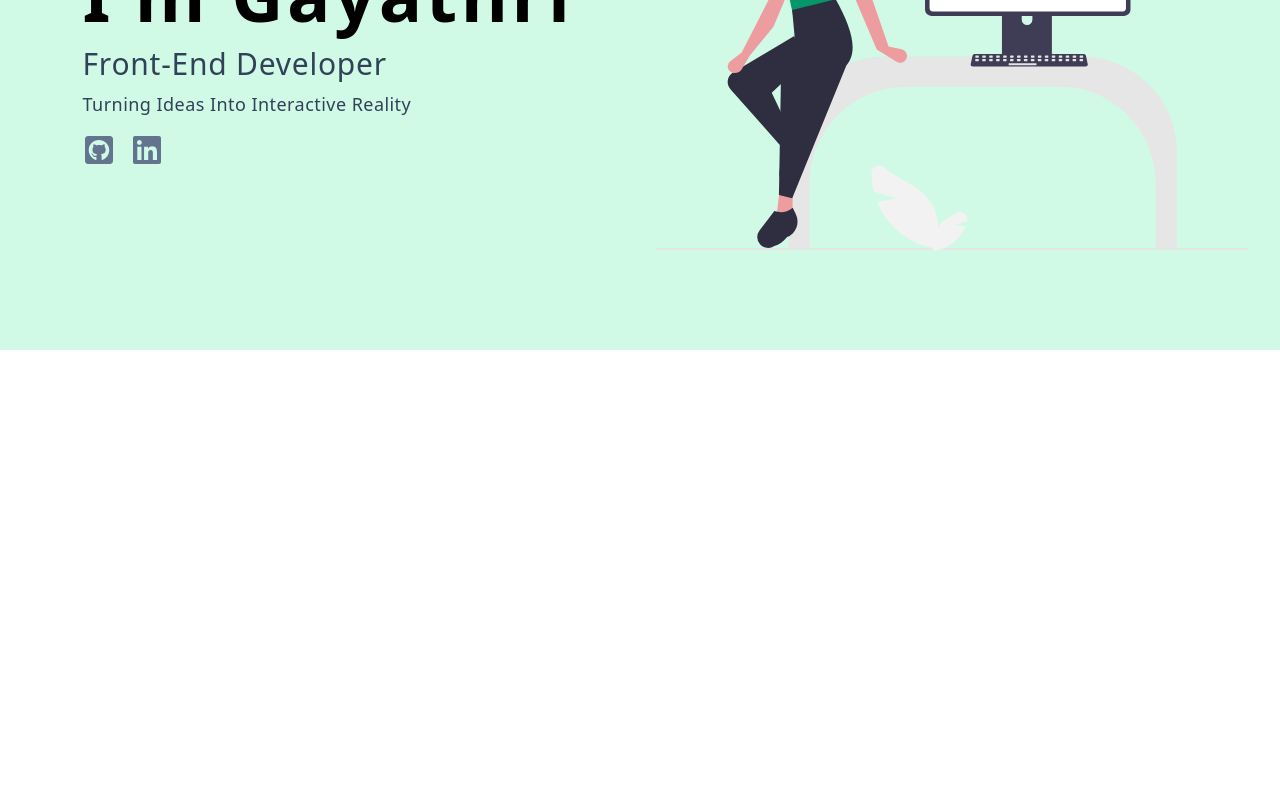
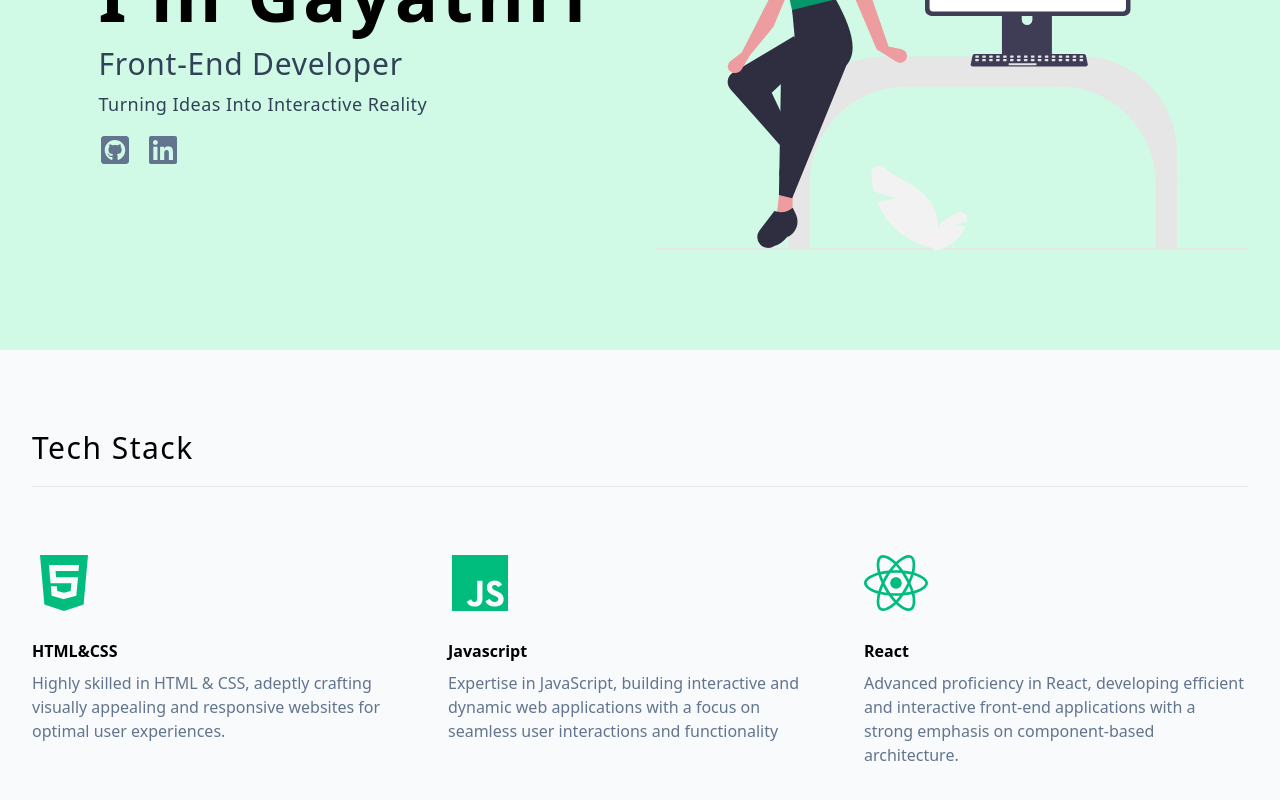
Before and after one commit to gdrmvrm/tailwind-portfolio, a React (Vite) app: page / in a window 1280 px wide. Shown: the part 326-1126 px from the top of the page. Before the commit the page ends 800 px from the top, so only its background shows below. Built offline with nearby package versions, Linux system fonts and the light colour scheme.

Commit message:
set up skills section

```diff
--- a/index.html
+++ b/index.html
@@ -1,5 +1,5 @@
-<!DOCTYPE html>
-<html lang="en">
+<!doctype html>
+<html lang="en" class="bg-slate-50 scroll-smooth">
   <head>
     <meta charset="UTF-8" />
     <meta name="viewport" content="width=device-width, initial-scale=1.0" />
--- a/src/App.jsx
+++ b/src/App.jsx
@@ -1,12 +1,14 @@
 import React from 'react';
 import Navbar from './components/Navbar';
 import Hero from './components/Hero';
+import Skills from './components/Skills';
 
 const App = () => {
   return (
     <>
       <Navbar />
       <Hero />
+      <Skills />
     </>
   );
 };
--- a/src/components/Hero.jsx
+++ b/src/components/Hero.jsx
@@ -5,7 +5,7 @@
   return (
     <div className='bg-emerald-100 py-24'>
       <div className='align-element grid md:grid-cols-2 items-center gap-8'>
-        <article className='align-element'>
+        <article className='md:mx-auto md:pl-8'>
           <h1 className='text-6xl font-bold tracking-wider md:text-7xl'>
             I'm Gayathri
           </h1>
@@ -25,7 +25,7 @@
           </div>
         </article>
         <article className='hidden md:block'>
-          <img src={heroImg} className='h-120 lg:h-96' />
+          <img src={heroImg} className='h-80 lg:h-96' />
         </article>
       </div>
     </div>
--- /dev/null
+++ b/src/components/SectionTitle.jsx
@@ -0,0 +1,11 @@
+import React from 'react';
+
+const SectionTitle = ({ text }) => {
+  return (
+    <div className='border-b border-gray-200 pb-5'>
+      <h2 className='text-3xl font-medium tracking-wider capitalize'>{text}</h2>
+    </div>
+  );
+};
+
+export default SectionTitle;
--- /dev/null
+++ b/src/components/Skills.jsx
@@ -0,0 +1,19 @@
+import React from 'react';
+import SectionTitle from './SectionTitle';
+import SkillsCard from './SkillsCard';
+import { skills } from '../data';
+
+const Skills = () => {
+  return (
+    <section className='py-20 align-element' id='skills'>
+      <SectionTitle text='tech stack' />
+      <div className='py-16 grid gap-8 md:grid-cols-2 lg:grid-cols-3'>
+        {skills.map((skill) => {
+          return <SkillsCard key={skill.id} {...skill} />;
+        })}
+      </div>
+    </section>
+  );
+};
+
+export default Skills;
--- /dev/null
+++ b/src/components/SkillsCard.jsx
@@ -0,0 +1,13 @@
+import React from 'react';
+
+const SkillsCard = ({ id, title, icon, text }) => {
+  return (
+    <article>
+      <span className='h-16 w-16'>{icon}</span>
+      <h4 className='mt-6 font-bold'>{title}</h4>
+      <p className='mt-2 text-slate-500'>{text}</p>
+    </article>
+  );
+};
+
+export default SkillsCard;
```
